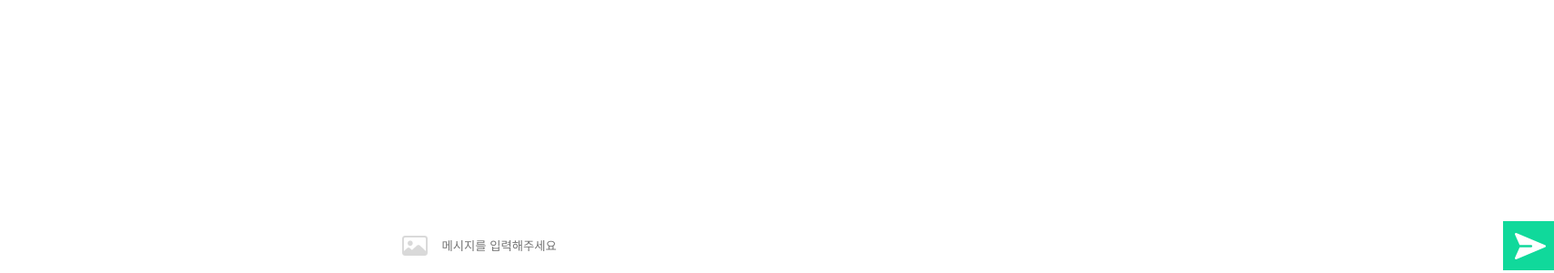
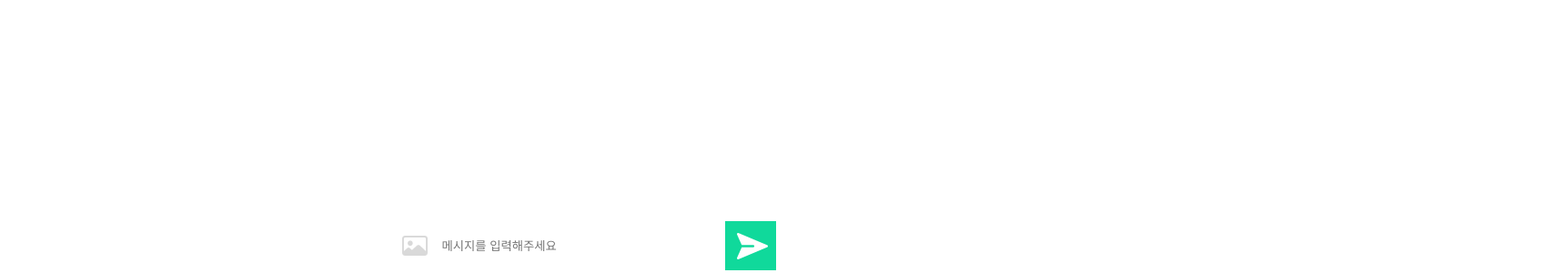
Before and after one commit to ATTI-UMC/ATTI-frontend, a React (Vite) app: page /chatroom in a window 1280 px wide. Shown: the part 503-803 px from the top of the page at 91% size, 1708 px wide, since content can reach past the window. Built offline with nearby package versions, Linux system fonts and the light colour scheme.

Commit message:
feat: 메시지 버블, 메시지 전송 구현

```diff
--- a/src/components/chat/InputField.jsx
+++ b/src/components/chat/InputField.jsx
@@ -3,11 +3,16 @@ import styled from "styled-components";
 import button_image from "../../assets/images/button_image.png"
 import button_send from "../../assets/images/button_send.png"
 
-const InputField = () => (
+const InputField = ({ inputValue, handleInputChange, handleSend }) => (
   <InputWrapper>
     <ImgBtn><Icon src={ button_image }/></ImgBtn>
-    <Input placeholder="메시지를 입력해주세요"></Input>
-    <SendBtn><Icon src={ button_send }/></SendBtn>
+    <Input
+      type="text"
+      placeholder="메시지를 입력해주세요"
+      value={inputValue}
+      onChange={handleInputChange}
+    />
+    <SendBtn onClick={handleSend}><Icon src={ button_send }/></SendBtn>
   </InputWrapper>
 )
 
@@ -16,6 +21,7 @@ export default InputField;
 const InputWrapper = styled.div`
   display: flex;
   width: 100%;
+  max-width: 425px;
   height: 54px;
   position: absolute;
   bottom: 0;
@@ -24,8 +30,9 @@ const InputWrapper = styled.div`
   flex-shrink: 0;
 `
 const Input = styled.input`
-  flex: 1;
+  flex:1;
   border: none;
+  outline: none;
 `
 
 const SendBtn = styled.button`
--- /dev/null
+++ b/src/components/chat/MessageItem.jsx
@@ -0,0 +1,27 @@
+import React from "react";
+import styled from "styled-components";
+
+const MessageItem = ({ message }) => (
+  <MessageItemWrapper isOwnMessage={message.isOwnMessage}>
+    <MessageBubble isOwnMessage={message.isOwnMessage}>
+      {message.text}
+    </MessageBubble>
+  </MessageItemWrapper>
+);
+
+export default MessageItem;
+
+const MessageBubble = styled.div`
+  max-width: 60%;
+  padding: 10px;
+  border-radius: 15px;
+  background-color: ${({ isOwnMessage }) => (isOwnMessage ? '#10D99B' : '#fff')};
+  color: ${({ isOwnMessage }) => (isOwnMessage ? '#fff' : '#5A5A5A')};
+`
+
+const MessageItemWrapper = styled.div`
+  margin-bottom: 16px;
+  display: flex;
+  align-items: center;
+  ${({ isOwnMessage }) => isOwnMessage && 'justify-content: flex-end;'}
+`
--- /dev/null
+++ b/src/components/chat/MessageList.jsx
@@ -0,0 +1,24 @@
+import React from "react";
+import MessageItem from "./MessageItem";
+import styled from "styled-components";
+
+const MessageList = ({ messages }) => {
+  return (
+    <MessageListContainer>
+      {messages.map(message =>(
+        <MessageItem
+          //key={message.id}
+          message={message} />
+      ))}
+    </MessageListContainer>
+  )
+}
+
+export default MessageList;
+
+const MessageListContainer = styled.div`
+  flex: 1;
+  padding: 16px;
+  background-color: #fff;
+  overflow-y: auto;
+`
--- a/src/pages/chat/ChatRoom.jsx
+++ b/src/pages/chat/ChatRoom.jsx
@@ -1,15 +1,42 @@
-import React from "react";
+import React, { useState } from "react";
+//import { v4 as uuidv4 } from 'uuid';
 import ChatHeader from "../../components/chat/ChatHeader";
 import Layout from "../../components/Layout"
 import Info from "../../components/chat/Info";
 import InputField from "../../components/chat/InputField";
+import MessageList from "../../components/chat/MessageList";
+import MessageItem from "../../components/chat/MessageItem";
 
 const ChatRoom = () => {
+  const [messages, setMessages] = useState([]);
+  const [inputValue, setInputValue] = useState('');
+
+  const handleSend = () => {
+    if(inputValue.trim()) {
+      const newMessage = {
+        //id: uuidv4(),
+        text: inputValue,
+        isOwnMessage: true,
+      };
+      setMessages([...messages, newMessage]);
+      setInputValue('');
+    }
+  };
+
+  const handleInputChange = (e) => {
+    setInputValue(e.target.value);
+  };
+
   return(
     <Layout>
       <ChatHeader />
       <Info />
-      <InputField />
+      <MessageList messages={messages} />
+      <InputField
+        inputValue={inputValue}
+        handleInputChange={handleInputChange}
+        handleSend={handleSend}
+      />
     </Layout>
   );
 };
```
